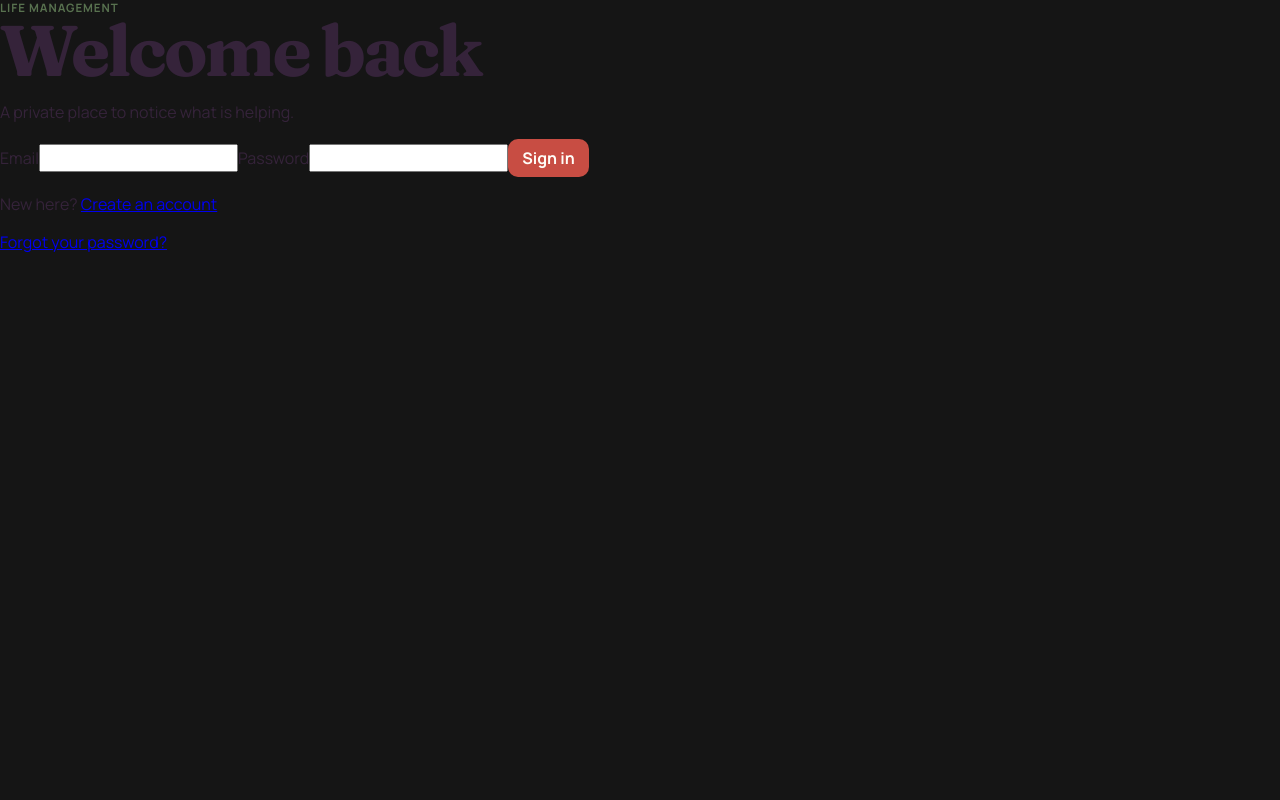
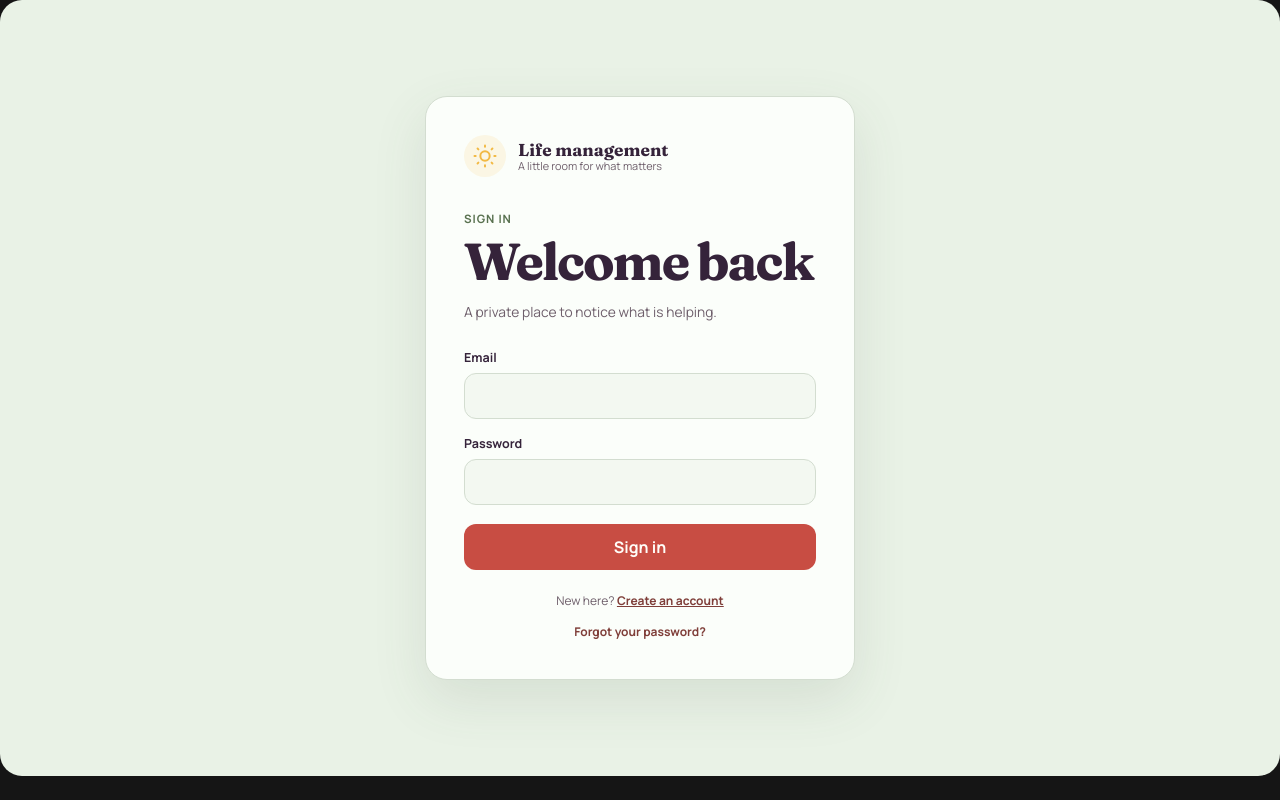
Before and after one commit to stella-jin-ys/Life-management-app, a React (Vite) app: page /login in a window 1280 px wide. Built offline with nearby package versions, Linux system fonts and the light colour scheme; no server answers.

Commit message:
fix: align auth screens with launch design

```diff
--- a/src/features/auth/AuthPage.jsx
+++ b/src/features/auth/AuthPage.jsx
@@ -1,5 +1,6 @@
 import { useState } from 'react'
 import { Link, useNavigate } from 'react-router-dom'
+import { SunMedium } from 'lucide-react'
 
 import { requestPasswordReset, signIn, signUp } from './authApi.js'
 
@@ -54,8 +55,11 @@ export default function AuthPage({ mode = 'login' }) {
   return (
     <main className="auth-page">
       <section className="auth-card" aria-labelledby="auth-title">
-        <div className="auth-mark" aria-hidden="true"><span /><span /></div>
-        <p className="eyebrow">Life management</p>
+        <div className="auth-brand">
+          <span className="auth-mark" aria-hidden="true"><SunMedium size={28} strokeWidth={1.7} /></span>
+          <span className="auth-brand-copy"><strong>Life management</strong><small>A little room for what matters</small></span>
+        </div>
+        <p className="eyebrow auth-eyebrow">{isForgot ? 'Password reset' : mode === 'signup' ? 'Start gently' : 'Sign in'}</p>
         <h1 id="auth-title">{isForgot ? 'Find your way back' : copy.title}</h1>
         <p className="auth-note">
           {isForgot ? 'We will send a quiet little link to reset your password.' : 'A private place to notice what is helping.'}
--- a/src/features/auth/ResetPasswordPage.jsx
+++ b/src/features/auth/ResetPasswordPage.jsx
@@ -1,5 +1,6 @@
 import { useState } from 'react'
 import { Link, useNavigate } from 'react-router-dom'
+import { SunMedium } from 'lucide-react'
 
 import { updatePassword } from './authApi.js'
 
@@ -27,7 +28,11 @@ export default function ResetPasswordPage() {
   return (
     <main className="auth-page">
       <section className="auth-card" aria-labelledby="reset-title">
-        <p className="eyebrow">Life management</p>
+        <div className="auth-brand">
+          <span className="auth-mark" aria-hidden="true"><SunMedium size={28} strokeWidth={1.7} /></span>
+          <span className="auth-brand-copy"><strong>Life management</strong><small>A little room for what matters</small></span>
+        </div>
+        <p className="eyebrow auth-eyebrow">Password reset</p>
         <h1 id="reset-title">Choose a new password</h1>
         <p className="auth-note">A fresh start can be a very small thing.</p>
         <form onSubmit={submit}>
--- a/src/styles.css
+++ b/src/styles.css
@@ -701,3 +701,61 @@ body { padding: 12px; background: #151515; }
   .module-chart { min-height: 190px; }
   .workout-day { min-height: 140px; }
 }
+
+/* Auth surfaces use the same daylight mark, mint canvas, and soft paper
+   treatment as the launch dashboard while keeping the form focused. */
+.auth-page {
+  display: grid;
+  min-height: calc(100dvh - 24px);
+  width: min(100%, 1480px);
+  margin: 0 auto;
+  place-items: center;
+  padding: clamp(24px, 6vw, 72px);
+  border-radius: 22px;
+  background: var(--canvas);
+}
+.auth-card {
+  width: min(100%, 430px);
+  padding: clamp(26px, 4vw, 38px);
+  border: 1px solid var(--line);
+  border-radius: 22px;
+  background: var(--paper);
+  box-shadow: 0 20px 54px rgb(78 94 76 / 12%);
+}
+.auth-brand { display: flex; align-items: center; gap: 12px; }
+.auth-mark {
+  display: grid;
+  width: 42px;
+  height: 42px;
+  flex: 0 0 42px;
+  place-items: center;
+  border-radius: 50%;
+  color: var(--gold);
+  background: rgb(242 185 67 / 12%);
+}
+.auth-brand-copy { display: grid; gap: 3px; line-height: 1; }
+.auth-brand-copy strong { color: var(--ink); font-family: Fraunces, Georgia, serif; font-size: 1.08rem; }
+.auth-brand-copy small { color: var(--muted); font-size: .68rem; }
+.auth-eyebrow { margin-top: 34px; }
+.auth-card h1 { max-width: none; margin-top: 9px; font-size: clamp(2.25rem, 6vw, 3.25rem); line-height: 1; }
+.auth-note { max-width: 34ch; margin: 14px 0 0; color: var(--muted); font-size: .86rem; line-height: 1.55; }
+.auth-card form { display: grid; gap: 16px; margin-top: 26px; }
+.auth-card form label { display: grid; gap: 7px; color: var(--ink); font-size: .78rem; font-weight: 700; }
+.auth-card form input { width: 100%; min-height: 46px; border: 1px solid var(--line); border-radius: 12px; padding: 0 13px; color: var(--ink); background: #f3f8f1; }
+.auth-card form input::placeholder { color: #817887; }
+.auth-card form input:focus-visible { outline: 3px solid rgb(200 77 67 / 24%); outline-offset: 1px; border-color: var(--coral-deep); }
+.auth-submit { width: 100%; min-height: 46px; margin-top: 3px; border-radius: 12px; }
+.auth-switch, .auth-secondary-link { color: var(--muted); font-size: .75rem; line-height: 1.5; text-align: center; }
+.auth-switch { margin: 22px 0 0; }
+.auth-switch a, .auth-secondary-link { color: #7f3e39; font-weight: 700; }
+.auth-secondary-link { display: block; margin-top: 13px; text-decoration: none; }
+.auth-secondary-link:hover { text-decoration: underline; }
+.auth-card .form-error, .auth-card .form-note { margin: 0; padding: 10px 12px; border-radius: 10px; font-size: .76rem; line-height: 1.45; }
+.auth-card .form-error { color: #8f2f36; background: #fff0ee; }
+.auth-card .form-note { color: #356744; background: #edf7e9; }
+
+@media (max-width: 700px) {
+  .auth-page { width: min(100%, 320px); min-height: 100dvh; padding: 20px 16px 28px; border-radius: 28px; }
+  .auth-card { padding: 24px 20px; border-radius: 20px; }
+  .auth-card h1 { font-size: 2.15rem; }
+}
```
